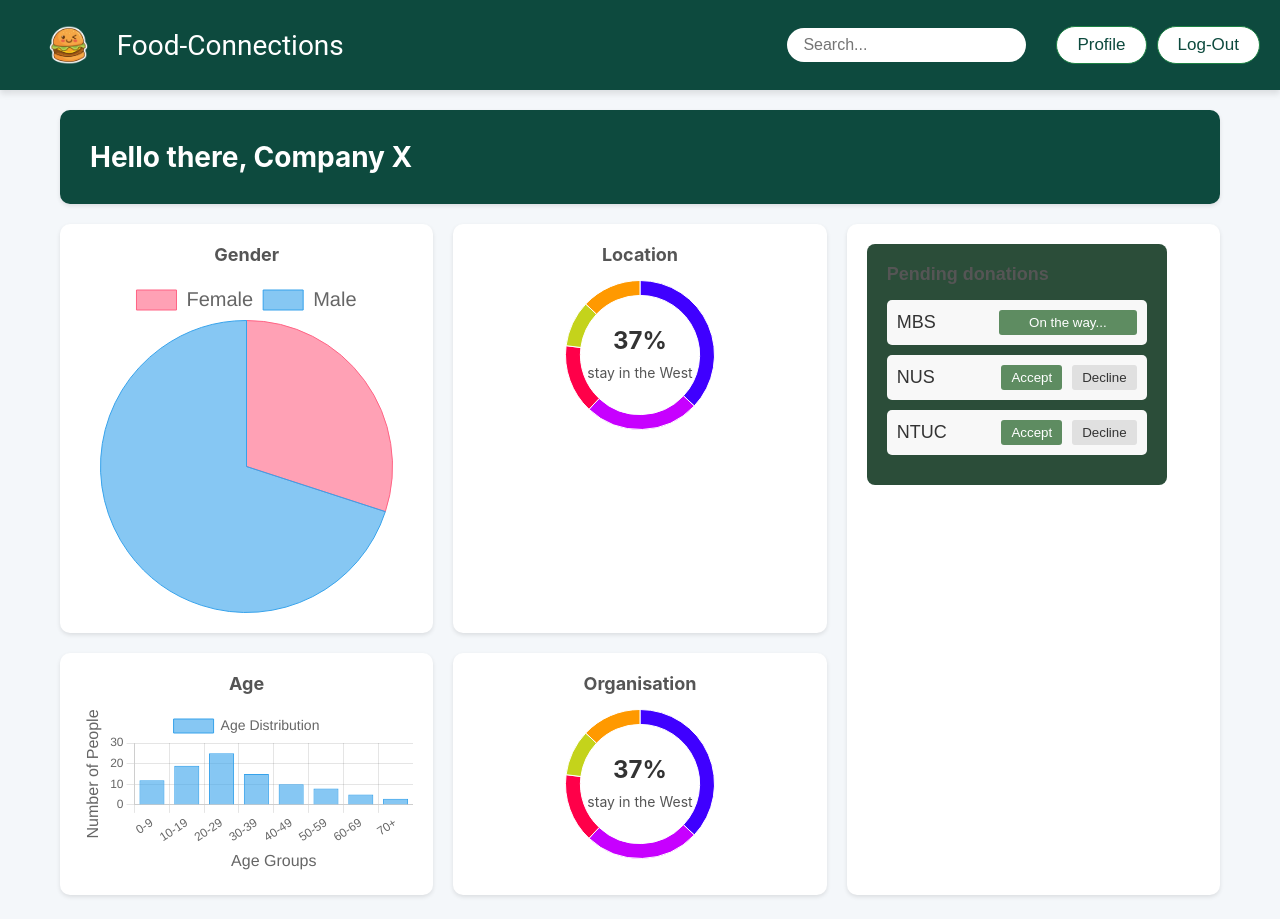
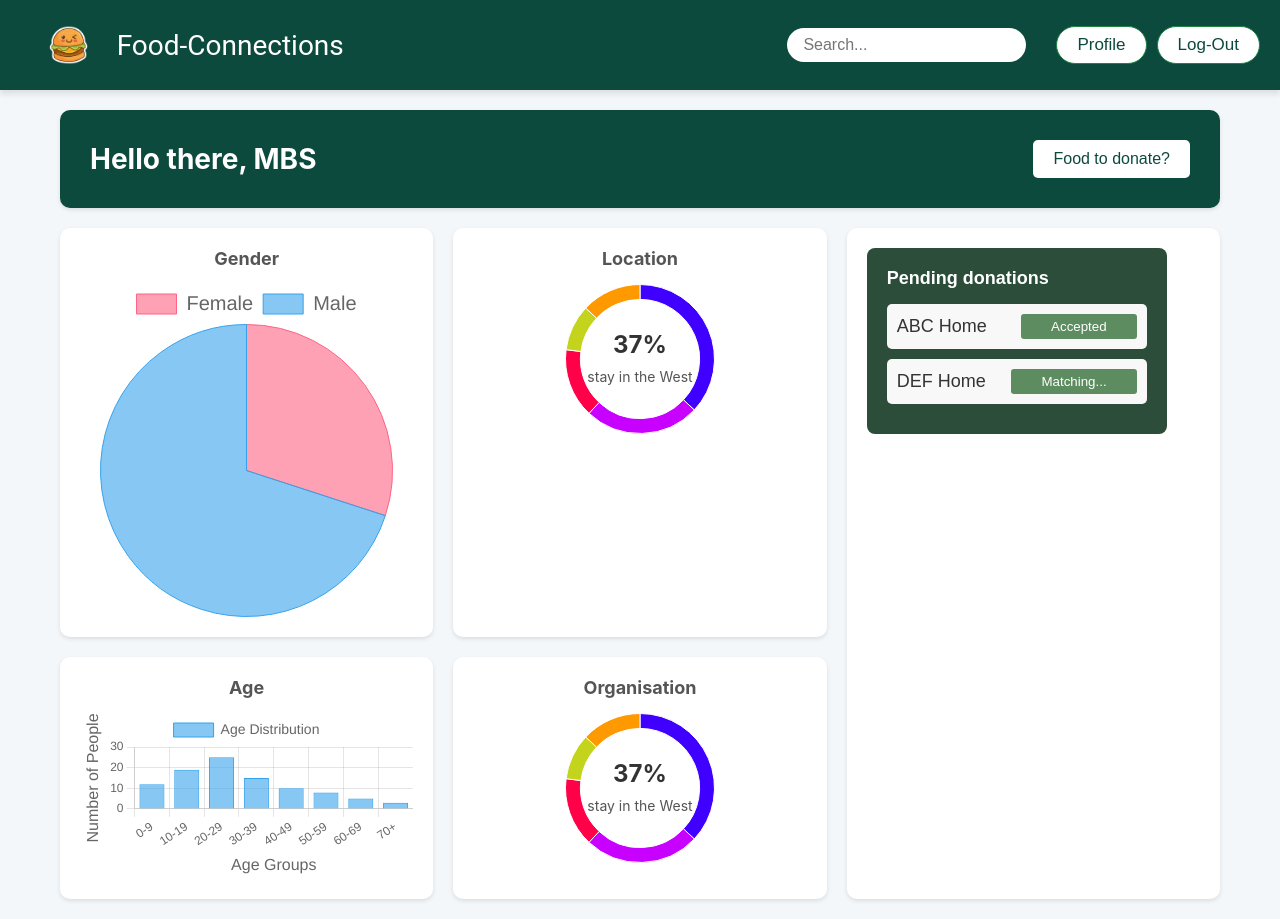
Before and after one commit to Code-to-Give/Frontend, a React (Create React App) app in the folder food-connections/: page /home in a window 1280 px wide. Built offline with nearby package versions, Linux system fonts and the light colour scheme.

Commit message:
donor home page with donation button

```diff
--- a/food-connections/src/App.js
+++ b/food-connections/src/App.js
@@ -3,11 +3,13 @@ import { BrowserRouter as Router, Route, Routes } from 'react-router-dom';
 import LandingPage from './pages/LandingPage/LandingPage';
 import LoginPage from './pages/LoginPage/LoginPage';
 import SignUpPage from './pages/SignupPage/SignUpPage';
-import HomePage from './pages/HomePage/HomePage';
+import BeneHomePage from './pages/HomePage/BeneHomePage';
 import DonorProfilePage from './pages/ProfilePage/DonorProfilePage';
 import FormPage from './pages/FormPage/FormPage';
 import DonorApprovalPage from './pages/DonorApprovalPage/DonorApprovalPage';
-import './App.css';  // Optional for styling
+import DonorHomePage from "./pages/HomePage/DonorHomePage";
+import './App.css';
+
 
 function App() {
   return (
@@ -17,7 +19,7 @@ function App() {
         <Route path="/login" element={<LoginPage />} />
         <Route path="/signup" element={<SignUpPage />} />
         <Route path="/donor-approval" element={<DonorApprovalPage />} />
-        <Route path="/home" element={<HomePage />} />
+        <Route path="/home" element={<DonorHomePage />} />
         <Route path="/profile" element={<DonorProfilePage />} />
         <Route path="/form" element={<FormPage />} />
       </Routes>
--- a/food-connections/src/components/PendingDonations/PendingDonations.js
+++ b/food-connections/src/components/PendingDonations/BenePendingDonations.js
@@ -1,5 +1,5 @@
 import React from "react";
-import "./PendingDonations.css";
+import "./BenePendingDonations.css";
 
 const Button = ({ label, onClick, disabled, className }) => {
   return (
@@ -33,7 +33,7 @@ const DonationItem = ({ name, status, onAccept, onDecline }) => {
   );
 };
 
-const PendingDonations = () => {
+const BenePendingDonations = () => {
   const donations = [
     { name: "MBS", status: "onTheWay" },
     { name: "NUS", status: "pending" },
@@ -66,4 +66,4 @@ const PendingDonations = () => {
   );
 };
 
-export default PendingDonations;
+export default BenePendingDonations;
--- /dev/null
+++ b/food-connections/src/components/PendingDonations/DonorPendingDonations.css
@@ -0,0 +1,42 @@
+.container {
+    padding: 20px;
+    background-color: #2b4d39;
+    border-radius: 8px;
+    color: white;
+    width: 300px;
+    font-family: Arial, sans-serif;
+}
+
+.title {
+    font-size: 28px;
+    margin-bottom: 20px;
+}
+
+.donationItem {
+    display: flex;
+    justify-content: space-between;
+    align-items: center;
+    background-color: #f8f8f8;
+    padding: 10px;
+    border-radius: 5px;
+    margin-bottom: 10px;
+    color: #333;
+}
+
+.donationName {
+    font-size: 18px;
+}
+
+.buttonGroup {
+    display: flex;
+    gap: 10px;
+}
+
+.statusButton {
+    background-color: #5e8c61;
+    color: white;
+    border: none;
+    padding: 5px 30px;
+    border-radius: 3px;
+    cursor: not-allowed;
+}
--- /dev/null
+++ b/food-connections/src/components/PendingDonations/DonorPendingDonations.js
@@ -0,0 +1,54 @@
+import React from "react";
+import "./DonorPendingDonations.css";
+
+const Button = ({ label, onClick, disabled, className }) => {
+    return (
+        <button className={className} onClick={onClick} disabled={disabled}>
+            {label}
+        </button>
+    );
+};
+
+//need to add another button for declined? if auto rematch, then dunnid, can b considered the matching... beneficiary
+const DonationItem = ({ name, status }) => {
+    return (
+        <div className="donationItem">
+            <span className="donationName">{name}</span>
+            {status === "pending" ? (
+                <Button
+                    label="Matching..."
+                    disabled={true}
+                    className="statusButton"
+                />
+            ) : (
+                <Button
+                    label="Accepted"
+                    disabled={true}
+                    className="statusButton"
+                />
+            )}
+        </div>
+    );
+};
+
+const DonorPendingDonations = () => {
+    const donations = [
+        { name: "ABC Home", status: "Accepted" },
+        { name: "DEF Home", status: "pending" },
+    ];
+
+    return (
+        <div className="container">
+            <h2 className="title">Pending donations</h2>
+            {donations.map((donation) => (
+                <DonationItem
+                    key={donation.name}
+                    name={donation.name}
+                    status={donation.status}
+                />
+            ))}
+        </div>
+    );
+};
+
+export default DonorPendingDonations;
--- a/food-connections/src/pages/HomePage/HomePage.css
+++ b/food-connections/src/pages/HomePage/BeneHomePage.css
@@ -65,5 +65,5 @@ body {
 .pending-donations h2 {
   font-size: 18px;
   margin-bottom: 15px;
-  color: #555;
+  color: #ffffff;
 }
--- a/food-connections/src/pages/HomePage/HomePage.js
+++ b/food-connections/src/pages/HomePage/BeneHomePage.js
@@ -1,12 +1,12 @@
 import React from "react";
-import "./HomePage.css";
+import "./BeneHomePage.css";
 import LoggedInNavbar from "../../components/LoggedInNavBar/LoggedInNavBar";
 import Piechart from "../../components/Piechart/Piechart";
 import Histogram from "../../components/Histogram/Histogram";
 import DonutChart from "../../components/DonutChart/DonutChart";
-import PendingDonations from "../../components/PendingDonations/PendingDonations";
+import BenePendingDonations from "../../components/PendingDonations/BenePendingDonations";
 
-function HomePage() {
+function BeneHomePage() {
   return (
     <div>
       <LoggedInNavbar />
@@ -37,7 +37,7 @@ function HomePage() {
             </div>
           </div>
           <div className="pending-donations">
-            <PendingDonations />
+            <BenePendingDonations />
           </div>
         </div>
       </div>
@@ -45,4 +45,4 @@ function HomePage() {
   );
 }
 
-export default HomePage;
+export default BeneHomePage;
--- /dev/null
+++ b/food-connections/src/pages/HomePage/DonorHomePage.css
@@ -0,0 +1,118 @@
+body {
+    font-family: 'Roboto', sans-serif;
+    background-color: #f4f7fa;
+    margin: 0;
+    padding: 0;
+}
+
+.dashboard-container {
+    padding: 20px;
+    max-width: 1200px;
+    margin: 0 auto;
+}
+
+.dashboard-header {
+    display: flex;
+    justify-content: space-between;
+    align-items: center;
+    padding: 30px;
+    background-color: #0d4a3e;
+    border-radius: 10px;
+    box-shadow: 0 2px 4px rgba(0, 0, 0, 0.1);
+    margin-bottom: 20px;
+}
+
+.dashboard-header h1 {
+    margin: 0;
+    font-size: 28px;
+    color: #ffffff;
+    flex-grow: 1;
+}
+
+.open-form-button {
+    background-color: #ffffff;
+    color: #0d4a3e;
+    padding: 10px 20px;
+    border: none;
+    border-radius: 5px;
+    cursor: pointer;
+    font-size: 16px;
+    margin-left: 20px;
+}
+
+.open-form-button:hover {
+    background-color: #086D52;
+    color: #ffffff;
+}
+
+.popup {
+    position: fixed;
+    z-index: 1000;
+    left: 0;
+    top: 0;
+    width: 100%;
+    height: 100%;
+    overflow: auto;
+    background-color: rgba(0, 0, 0, 0.5); /* Semi-transparent background */
+    display: flex;
+    justify-content: center;
+    align-items: center;
+}
+
+.popup-content {
+    background-color: #fff;
+    padding: 20px;
+    border-radius: 10px;
+    box-shadow: 0 5px 15px rgba(0, 0, 0, 0.3);
+    width: 80%;
+    max-width: 600px;
+    position: relative;
+}
+
+.close {
+    position: absolute;
+    top: 10px;
+    right: 10px;
+    font-size: 24px;
+    cursor: pointer;
+}
+
+.dashboard-content {
+    display: grid;
+    grid-template-columns: 1fr 1fr 1fr;
+    gap: 20px;
+}
+
+.charts {
+    display: grid;
+    grid-template-columns: repeat(2, 1fr);
+    gap: 20px;
+    grid-column: span 2;
+}
+
+.chart-item {
+    background-color: #ffffff;
+    padding: 20px;
+    border-radius: 10px;
+    box-shadow: 0 2px 4px rgba(0, 0, 0, 0.1);
+    text-align: center;
+}
+
+.chart-item h2 {
+    font-size: 18px;
+    margin-bottom: 15px;
+    color: #555;
+}
+
+.pending-donations {
+    background-color: #ffffff;
+    padding: 20px;
+    border-radius: 10px;
+    box-shadow: 0 2px 4px rgba(0, 0, 0, 0.1);
+}
+
+.pending-donations h2 {
+    font-size: 18px;
+    margin-bottom: 15px;
+    color: #ffffff;
+}
--- /dev/null
+++ b/food-connections/src/pages/HomePage/DonorHomePage.js
@@ -0,0 +1,66 @@
+import React, {useState} from "react";
+import "./DonorHomePage.css";
+import LoggedInNavbar from "../../components/LoggedInNavBar/LoggedInNavBar";
+import Piechart from "../../components/Piechart/Piechart";
+import Histogram from "../../components/Histogram/Histogram";
+import DonutChart from "../../components/DonutChart/DonutChart";
+import DonorPendingDonations from "../../components/PendingDonations/DonorPendingDonations";
+import FormPage from "../../pages/FormPage/FormPage";
+
+function DonorHomePage() {
+    const [isFormOpen, setIsFormOpen] = useState(false);
+
+    const toggleFormPopup = () => {
+        setIsFormOpen(!isFormOpen);
+    };
+
+    return (
+        <div>
+            <LoggedInNavbar />
+            <div className="dashboard-container">
+                <header className="dashboard-header">
+                    <h1>Hello there, MBS</h1>
+                    <button className="open-form-button" onClick={toggleFormPopup}>
+                        Food to donate?
+                    </button>
+                </header>
+                <div className="dashboard-content">
+                    <div className="charts">
+                        <div className="chart-item">
+                            <h2>Gender</h2>
+                            <Piechart />
+                        </div>
+
+                        <div className="chart-item">
+                            <h2>Location</h2>
+                            <DonutChart />
+                        </div>
+
+                        <div className="chart-item">
+                            <h2>Age</h2>
+                            <Histogram />
+                        </div>
+
+                        <div className="chart-item">
+                            <h2>Organisation</h2>
+                            <DonutChart />
+                        </div>
+                    </div>
+                    <div className="pending-donations">
+                        <DonorPendingDonations />
+                    </div>
+                </div>
+            </div>
+            {isFormOpen && (
+                <div className="popup">
+                    <div className="popup-content">
+                        <span className="close" onClick={toggleFormPopup}>&times;</span>
+                        <FormPage />
+                    </div>
+                </div>
+            )}
+        </div>
+    );
+}
+
+export default DonorHomePage;
--- a/food-connections/src/pages/LoginPage/LoginPage.js
+++ b/food-connections/src/pages/LoginPage/LoginPage.js
@@ -13,7 +13,7 @@ function LoginPage() {
   const handleSubmit = () => {
     // Handle login logic here (e.g., authentication)
 
-    // After login logic is handled, navigate to HomePage
+    // After login logic is handled, navigate to BeneHomePage or DonorHomePage
     navigate('/home');
   };
 
--- a/food-connections/src/pages/SignupPage/SignUpPage.js
+++ b/food-connections/src/pages/SignupPage/SignUpPage.js
@@ -26,7 +26,7 @@ function SignUpPage() {
     if (role === 'donor') {
       navigate('/donor-approval'); // Navigate to Donor Approval Page
     } else if (role === 'beneficiary') {
-      navigate('/home'); // Navigate to HomePage
+      navigate('/home'); // Navigate to BeneHomePage
     }
     // Handle other sign-up logic here
   };
```
Also changed, not shown: food-connections/src/components/PendingDonations/BenePendingDonations.css (renamed from food-connections/src/components/PendingDonations/PendingDonations.css).
